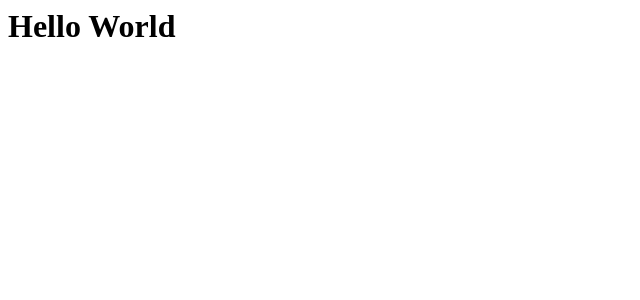
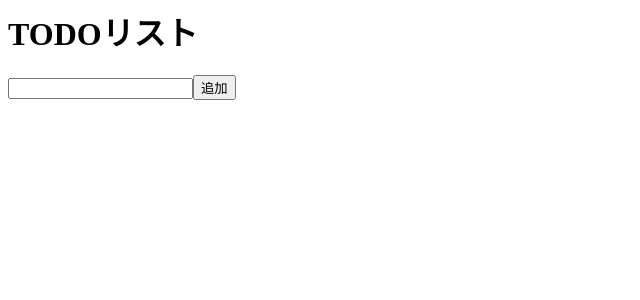
Before and after one commit to Kiikurage/TODOBoard, a React app in the folder workspaces/frontend-react/: page / in a window 1280 px wide. Shown: the top 300 px of the page, without its empty margins (0-640 px from the left). Built offline with nearby package versions, Linux system fonts and the light colour scheme.

Commit message:
タスクの追加機能

```diff
--- a/workspaces/frontend-react/src/App.tsx
+++ b/workspaces/frontend-react/src/App.tsx
@@ -1,5 +1,34 @@
-import { FC } from 'react';
+import { FC, useState } from 'react';
+import { Task } from './model/Task';
 
 export const App: FC = () => {
-    return <h1>Hello World</h1>;
+    return <TodoList />;
 };
+
+function TodoList() {
+    const [tasks, setTasks] = useState<Task[]>([]);
+    const [title, setTitle] = useState('');
+
+    const handleAddTaskButtonClick = () => {
+        if (title.trim() === '') return;
+        setTasks((oldState) => [...oldState, new Task('' + Math.random(), title)]);
+        setTitle('');
+    };
+
+    return (
+        <div>
+            <h1>TODOリスト</h1>
+
+            <div>
+                <input type="text" value={title} onChange={(ev) => setTitle(ev.target.value)} />
+                <button onClick={handleAddTaskButtonClick}>追加</button>
+            </div>
+
+            <ul>
+                {tasks.map((task) => (
+                    <li key={task.id}>{task.title}</li>
+                ))}
+            </ul>
+        </div>
+    );
+}
--- /dev/null
+++ b/workspaces/frontend-react/src/model/Task.ts
@@ -0,0 +1,16 @@
+export class Task {
+    constructor(
+        public readonly id: string,
+        public readonly title: string,
+    ) {}
+
+    setTitle(title: string): Task {
+        return this.copy({ title });
+    }
+
+    copy(props: Partial<typeof ownProps>): Task {
+        return Object.assign(Object.create(Task.prototype), { ...this, ...props });
+    }
+}
+
+const ownProps = { ...Task.prototype };
```
